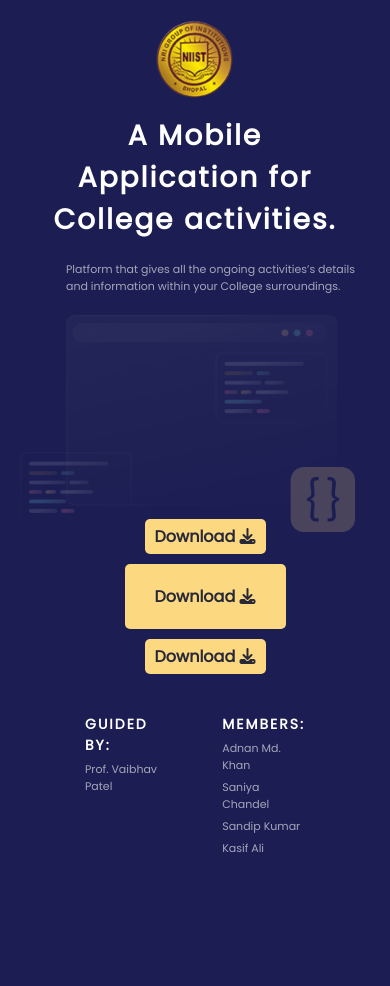
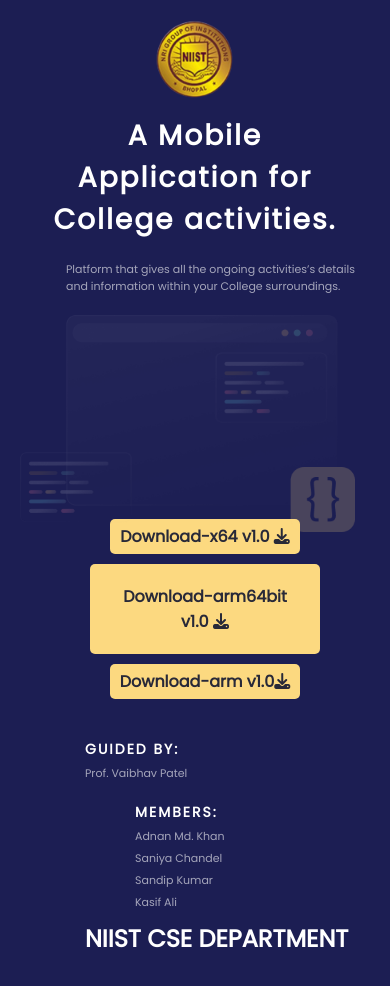
Before and after one commit to kasif0912/college-diary, a plain HTML site: page index.html in a window 390 px wide. Before the commit the page ends 887 px from the top, so only its background shows below. Drawn offline with Linux system fonts and the light colour scheme.

Commit message:
update css-1

```diff
--- a/index.css
+++ b/index.css
@@ -90,6 +90,7 @@
   display: flex;
   color: white;
   margin: 30px 85px;
+  /* border: 1px solid red; */
 }
 .footer h4 {
   margin-top: 20px;
@@ -103,6 +104,11 @@
 }
 .members p {
   opacity: 0.6;
+}
+.department h2 {
+  text-align: center;
+  margin-left: 28em;
+  padding-top: 10px;
 }
 
 @media (max-width: 768px) {
@@ -137,6 +143,7 @@
     display: flex;
     flex-direction: row;
     justify-content: space-between;
+    flex-wrap: wrap;
   }
   .prof h4 {
     width: 100%;
@@ -184,10 +191,17 @@
     align-items: center;
     margin-right: 60px;
   }
-  .download-button-container{
+  .download-button-container {
     margin-top: 10px;
   }
   .footer {
     margin-top: 20px;
   }
 }
+@media only screen and (max-width: 768px) {
+  .department h2 {
+    margin-left: 0;
+    text-align: left;
+    width: 70vw;
+  }
+}
--- a/index.html
+++ b/index.html
@@ -4,7 +4,7 @@
 <head>
     <meta charset="UTF-8">
     <meta name="viewport" content="width=device-width, initial-scale=1.0">
-    <title>Document</title>
+    <title>College Diary</title>
     <link rel="stylesheet" href="./index.css">
     <link rel="stylesheet" href="https://cdnjs.cloudflare.com/ajax/libs/font-awesome/6.4.2/css/all.min.css"
         integrity="sha512-z3gLpd7yknf1YoNbCzqRKc4qyor8gaKU1qmn+CShxbuBusANI9QpRohGBreCFkKxLhei6S9CQXFEbbKuqLg0DA=="
@@ -32,13 +32,13 @@
         <!-- download apk -->
         <div class="btn">
             <div class="download-button-container">
-                <a href="./assets/android-x64.apk" class="download-button small-button">Download <i class="fa-solid fa-download"></i> </a></a>
+                <a href="./assets/android-x64.apk" class="download-button small-button">Download-x64 v1.0 <i class="fa-solid fa-download"></i> </a></a>
             </div>
             <div class="download-button-container">
-                <a href="./assets/android-arm64.apk" class="download-button large-button">Download <i class="fa-solid fa-download"></i> </a></a>
+                <a href="./assets/android-arm64.apk" class="download-button large-button">Download-arm64bit v1.0 <i class="fa-solid fa-download"></i></a></a>
             </div>
             <div class="download-button-container">
-                <a href="./assets/android-arm.apk" class="download-button small-button">Download <i class="fa-solid fa-download"></i> </a></a>
+                <a href="./assets/android-arm.apk" class="download-button small-button">Download-arm v1.0<i class="fa-solid fa-download"></i> </a></a>
             </div>
         </div>
 
@@ -55,6 +55,9 @@
                 <p>Sandip Kumar </p>
                 <p>Kasif Ali</p>
             </div>
+            <div class="department">
+                <h2>NIIST CSE DEPARTMENT</h2>
+            </div>
         </div>
 
     </div>
```
